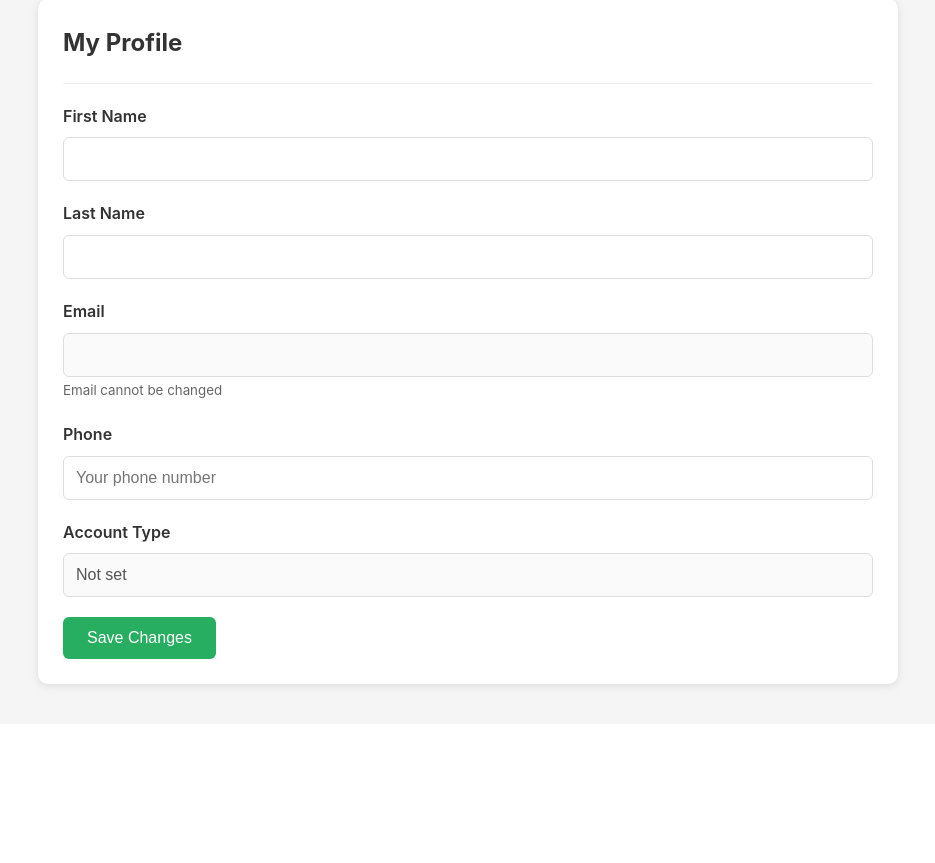
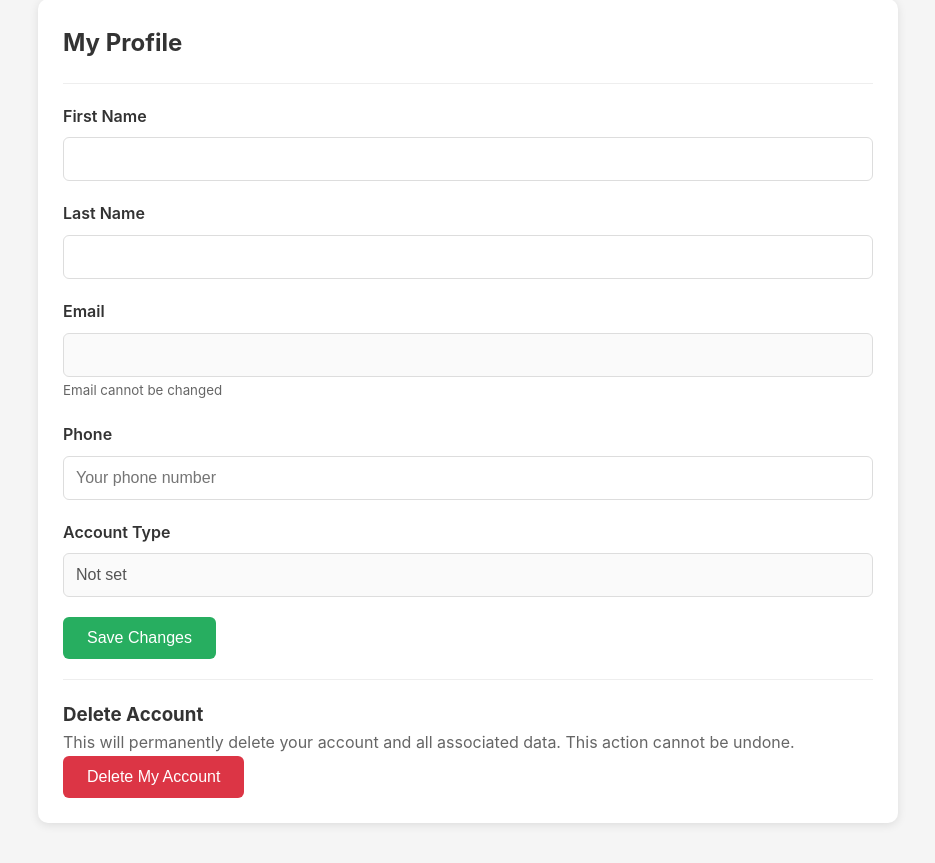
Before and after one commit to jhehaul-debug/jhehaul-app, a Flask app: template templates/profile.html in a window 1280 px wide. Shown: the part 159-1022 px from the top of the page, without its empty margins (172-1107 px from the left). Before the commit the page ends 851 px from the top, so only its background shows below. Run offline with Flask 3, Linux system fonts and the light colour scheme; the template is opened without the code that fills it, so the values that code supplies are empty; parts of the project's set-up code (start-up, migrations or seed data) failed here and were passed over.

Commit message:
Add feature for users to close their accounts
Implement account deletion functionality for both customer and hauler roles, including data removal and associated route and UI updates.

Replit-Commit-Author: Agent
Replit-Commit-Session-Id: 01ca8034-597e-4dc6-bad9-3951263df846
Replit-Commit-Checkpoint-Type: full_checkpoint
Replit-Commit-Event-Id: cdd3277d-49c1-4c28-b387-a853fd11cd8a
Replit-Commit-Screenshot-Url: https://storage.googleapis.com/screenshot-production-us-central1/e608fcba-df07-4074-a9b5-89993c551ac9/01ca8034-597e-4dc6-bad9-3951263df846/27QJYJg
Replit-Helium-Checkpoint-Created: true

```diff
--- a/routes.py
+++ b/routes.py
@@ -335,6 +335,41 @@ def profile_update():
 
     return redirect(url_for('profile'))
 
+@app.route("/account/delete", methods=["POST"])
+@require_login
+def delete_account():
+    from models import OAuth, Bid, Review, CompletionPhoto
+    user_id = current_user.id
+    user_type = current_user.user_type
+
+    if user_type == 'customer':
+        jobs = Job.query.filter_by(customer_id=user_id).all()
+        active_jobs = [j for j in jobs if j.status in ['open', 'bidding', 'accepted', 'deposit_paid']]
+        if active_jobs:
+            return "Cannot delete account with active jobs. Please complete or cancel all jobs first.", 400
+        for job in jobs:
+            JobPhoto.query.filter_by(job_id=job.id).delete()
+            Bid.query.filter_by(job_id=job.id).delete()
+            Review.query.filter_by(job_id=job.id).delete()
+            CompletionPhoto.query.filter_by(job_id=job.id).delete()
+            db.session.delete(job)
+
+    if user_type == 'hauler':
+        active_bids = Bid.query.filter_by(hauler_id=user_id, status='accepted').all()
+        for bid in active_bids:
+            job = Job.query.get(bid.job_id)
+            if job and job.status in ['accepted', 'deposit_paid']:
+                return "Cannot delete account with active accepted jobs. Please complete all jobs first.", 400
+        Bid.query.filter_by(hauler_id=user_id).delete()
+        Review.query.filter_by(hauler_id=user_id).delete()
+        CompletionPhoto.query.filter_by(hauler_id=user_id).delete()
+
+    OAuth.query.filter_by(user_id=user_id).delete()
+    db.session.delete(current_user)
+    db.session.commit()
+
+    return redirect(url_for('index'))
+
 @app.route("/customer/complete/<int:job_id>", methods=["POST"])
 @require_role('customer')
 def customer_complete_job(job_id):
--- a/templates/profile.html
+++ b/templates/profile.html
@@ -63,5 +63,12 @@
         {% endif %}
         <button type="submit" class="btn btn-success">Save Changes</button>
     </form>
+
+    <hr>
+    <h3>Delete Account</h3>
+    <p style="color: #666;">This will permanently delete your account and all associated data. This action cannot be undone.</p>
+    <form method="POST" action="{{ url_for('delete_account') }}" onsubmit="return confirm('Are you sure you want to delete your account? This cannot be undone.');">
+        <button type="submit" class="btn" style="background-color: #dc3545; color: white;">Delete My Account</button>
+    </form>
 </div>
 {% endblock %}
```
Also changed, not shown: replit.md (+7 -0 lines).
